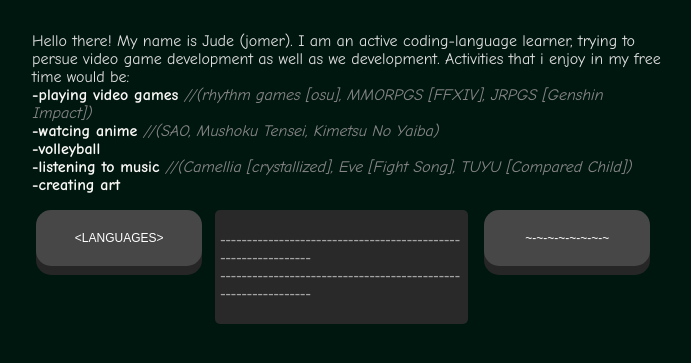
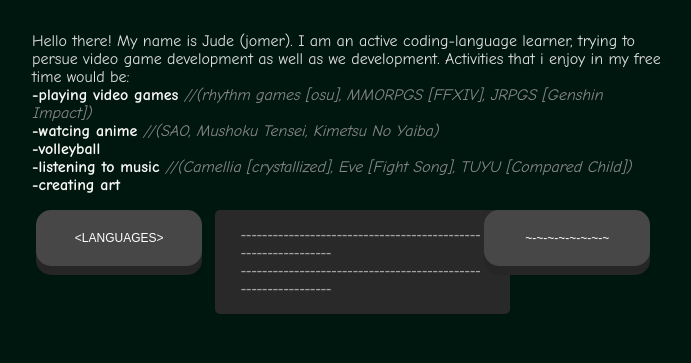
Before and after one commit to xXMojerxx/xXMojerxx.github.io, a plain HTML site: page index.html in a window 1280 px wide. Shown: the part 95-458 px from the top of the page, without its empty margins (292-983 px from the left). Drawn offline with Linux system fonts and the light colour scheme.

Commit message:
Update style.css

```diff
--- a/style.css
+++ b/style.css
@@ -146,7 +146,8 @@
 
 .textArt {
   /* text, font, and color */
-  padding: 5px 5px 5px 5px ;
+  padding-left: 2%;
+  padding-right: 2%;
   text-align: left;
   text-decoration: none;
   outline: none;
```
